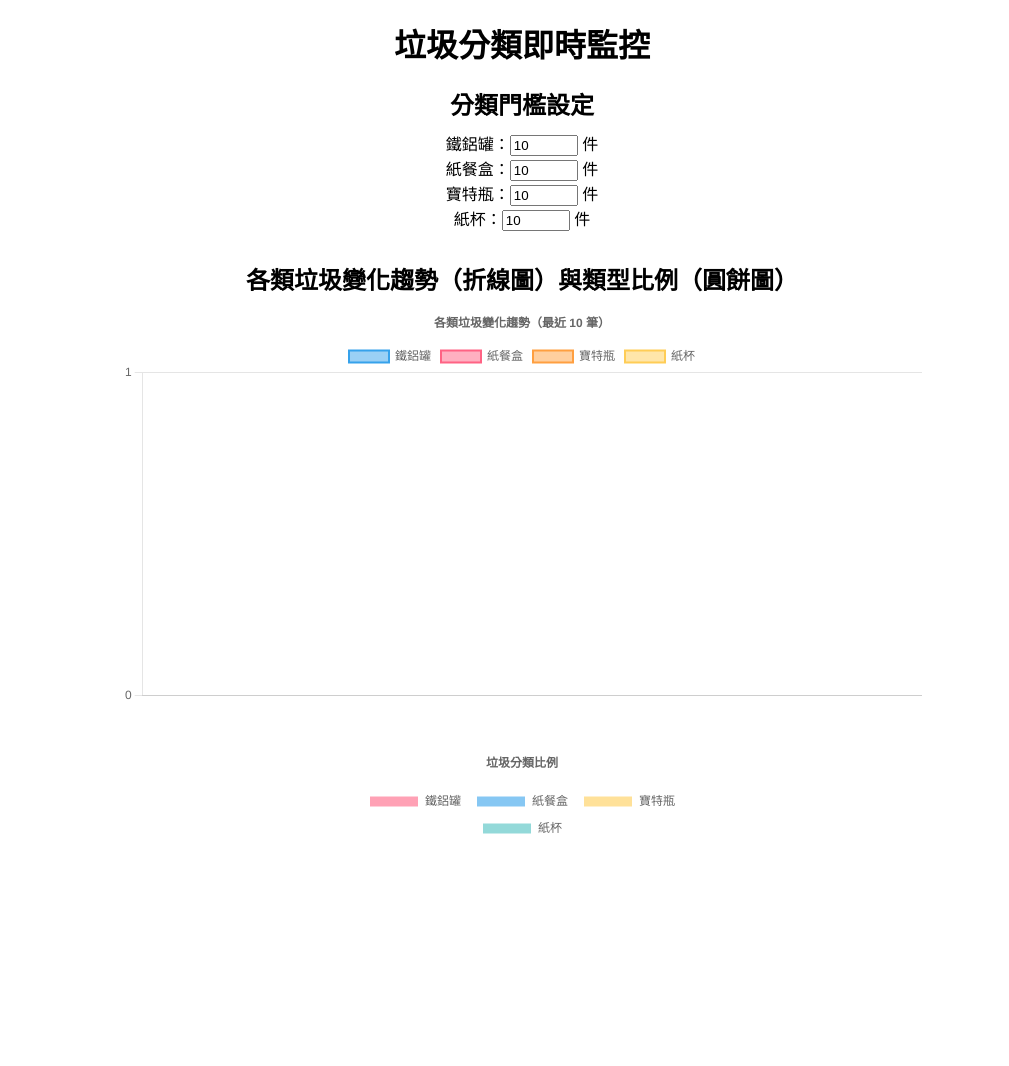
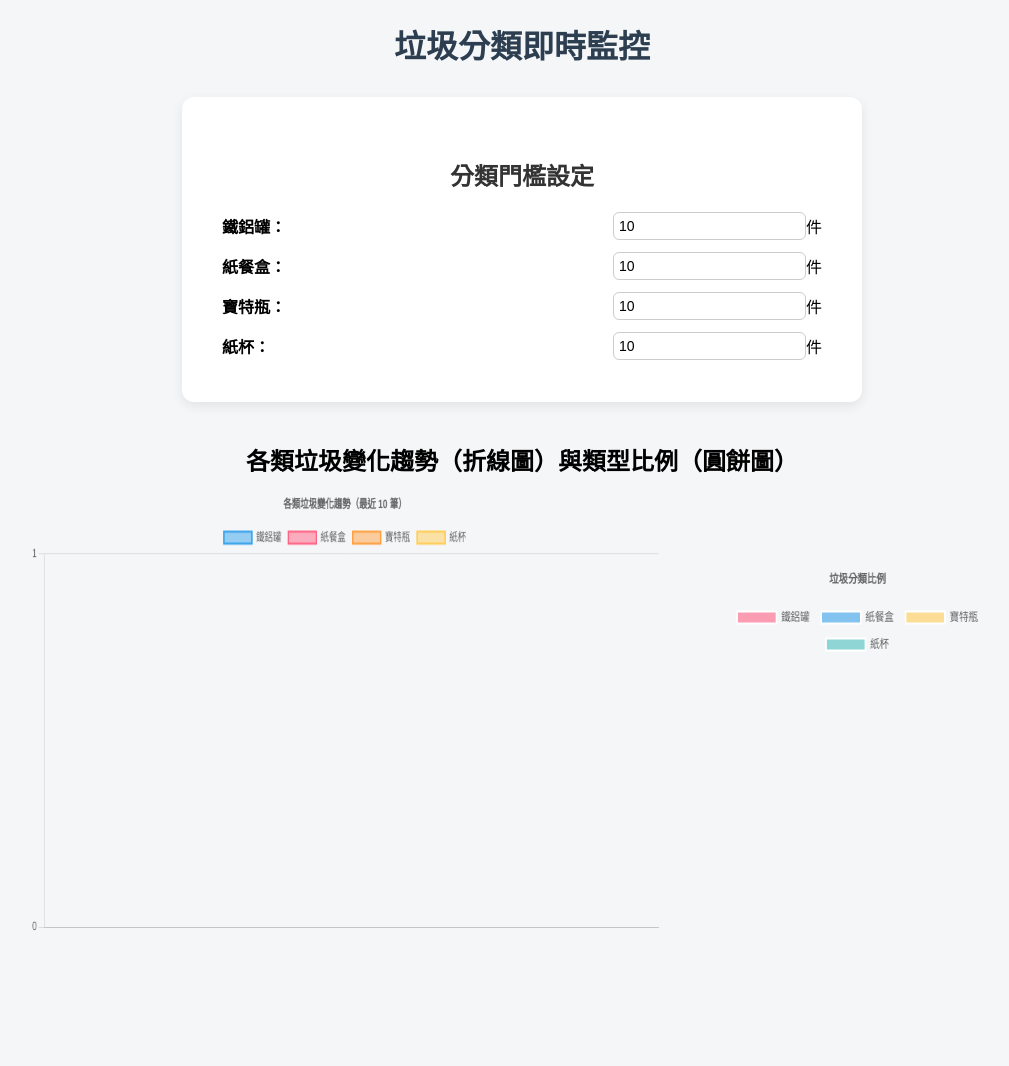
Before and after one commit to mengbei0116/AIOT_final_project, a Flask app: page / in a window 1280 px wide. Shown: the whole page, without its empty margins (118-1127 px from the left). After the commit the page ends 931 px from the top, so only its background shows below. Run offline with Flask 3, Linux system fonts and the light colour scheme.

Commit message:
優化界面

```diff
--- a/templates/web.html
+++ b/templates/web.html
@@ -9,54 +9,107 @@
         font-family: Arial, sans-serif;
         text-align: center;
         margin: 20px;
+        background-color: #f4f6f8;
       }
 
-      #threshold-controls {
+      h1 {
         margin-bottom: 30px;
+        font-size: 32px;
+        color: #2c3e50;
       }
 
-      input[type="number"] {
-        width: 60px;
+      .card {
+        background-color: #ffffff;
+        border-radius: 12px;
+        box-shadow: 0 4px 12px rgba(0, 0, 0, 0.08);
+        padding: 30px 40px;
+        max-width: 600px;
+        margin: 0 auto 40px auto;
+        text-align: left;
+      }
+
+      .card h2 {
+        text-align: center;
+        color: #333;
+        margin-bottom: 20px;
+      }
+
+      .threshold-group {
+        display: flex;
+        justify-content: space-between;
+        align-items: center;
+        margin: 12px 0;
+      }
+
+      .threshold-group label {
+        flex: 1;
+        font-weight: bold;
+        font-size: 16px;
+      }
+
+      .threshold-group input {
+        flex: 0 0 80px;
+        padding: 5px;
+        font-size: 14px;
+        border: 1px solid #ccc;
+        border-radius: 6px;
       }
 
       .chart-row {
         display: flex;
-        justify-content: center; /* 水平置中 */
-        align-items: center; /* 垂直置中 */
-        gap: 40px; /* 圖表之間的間距 */
-        flex-wrap: wrap; /* 當空間不足時換行 */
-        margin: 0 auto; /* 讓容器本身置中 */
-        width: 100%; /* 確保容器寬度 */
-        max-width: 800px; /* 限制容器最大寬度 */
+        justify-content: center;
+        align-items: center;
+        gap: 40px;
+        flex-wrap: nowrap;
+        margin: 0 auto;
+        width: 100%;
+        max-width: 900px;
       }
 
-      h1,
+      canvas#lineChart {
+        flex: 1 1 55%;
+        max-width: 70%;
+        height: auto;
+      }
+
+      canvas#pieChart {
+        flex: 1 1 35%;
+        max-width: 35%;
+        height: auto;
+      }
+
       h2 {
-        margin: 20px 0 10px;
+        margin: 30px 0 10px;
+        font-size: 24px;
+      }
+
+      h3#alert {
+        color: red;
+        margin-top: 20px;
       }
     </style>
   </head>
   <body>
     <h1>垃圾分類即時監控</h1>
 
-    <h2>分類門檻設定</h2>
-    <div id="threshold-controls">
-      <label
-        >鐵鋁罐：<input type="number" id="threshold-0" value="10" min="0" />
-        件</label
-      ><br />
-      <label
-        >紙餐盒：<input type="number" id="threshold-1" value="10" min="0" />
-        件</label
-      ><br />
-      <label
-        >寶特瓶：<input type="number" id="threshold-2" value="10" min="0" />
-        件</label
-      ><br />
-      <label
-        >紙杯：<input type="number" id="threshold-3" value="10" min="0" />
-        件</label
-      ><br />
+    <div class="card">
+      <h2>分類門檻設定</h2>
+      <div class="threshold-group">
+        <label for="threshold-0">鐵鋁罐：</label>
+        <input type="number" id="threshold-0" value="10" min="0" /> 件
+      </div>
+      <div class="threshold-group">
+        <label for="threshold-1">紙餐盒：</label>
+        <input type="number" id="threshold-1" value="10" min="0" /> 件
+      </div>
+      <div class="threshold-group">
+        <label for="threshold-2">寶特瓶：</label>
+        <input type="number" id="threshold-2" value="10" min="0" /> 件
+      </div>
+      <div class="threshold-group">
+        <label for="threshold-3">紙杯：</label>
+        <input type="number" id="threshold-3" value="10" min="0" /> 件
+      </div>
     </div>
 
     <h2>各類垃圾變化趨勢（折線圖）與類型比例（圓餅圖）</h2>
@@ -65,7 +118,7 @@
       <canvas id="pieChart" width="400" height="300"></canvas>
     </div>
 
-    <h3 id="alert" style="color: red"></h3>
+    <h3 id="alert"></h3>
 
     <script>
       const classNames = ["鐵鋁罐", "紙餐盒", "寶特瓶", "紙杯"];
@@ -127,21 +180,23 @@
           lastCounts = [...counts];
         }
 
+        let alertMessages = [];
+
         for (let i = 0; i < 4; i++) {
           if (counts[i] >= thresholds[i]) {
-            document.getElementById(
-              "alert"
-            ).innerText = `⚠ 類別「${classNames[i]}」已累積 ${counts[i]} 件（門檻：${thresholds[i]}），請記得清理！`;
-            return;
+            alertMessages.push(
+              `⚠ 類別「${classNames[i]}」已累積 ${counts[i]} 件（門檻：${thresholds[i]}）`
+            );
           }
         }
-        document.getElementById("alert").innerText = "";
+
+        document.getElementById("alert").innerText =
+          alertMessages.length > 0 ? alertMessages.join("\n") : "";
       }
 
       function initCharts() {
         const pieCtx = document.getElementById("pieChart");
         pieChart = new Chart(pieCtx, {
-
           type: "pie",
           data: {
             labels: classNames,
@@ -163,10 +218,7 @@
             plugins: {
               legend: {
                 position: "top",
-                labels: {
-                  boxWidth: 50,
-                  padding: 15,
-                },
+                labels: { boxWidth: 50, padding: 15 },
               },
               title: {
                 display: true,
```
